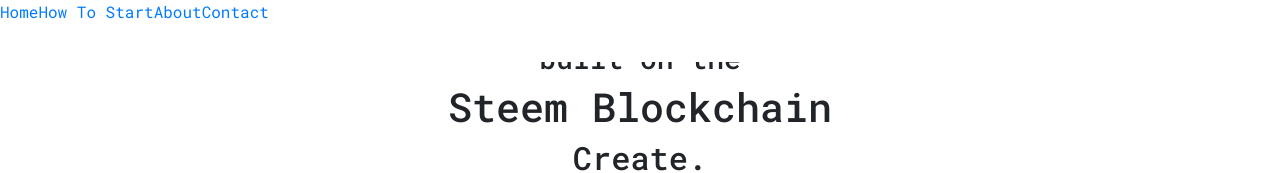
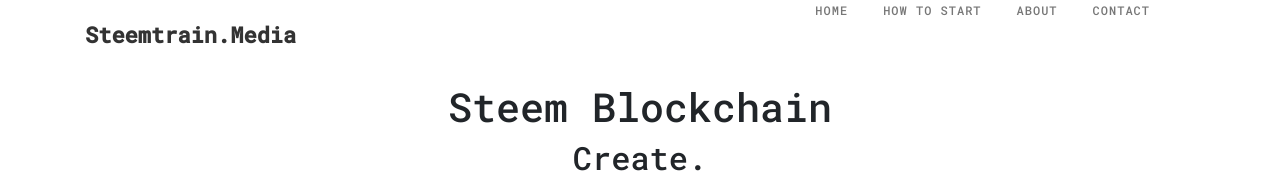
Before and after one commit to knowerlittle/steemtrain-media, a Vue app: page / in a window 1280 px wide. Shown: the top 173 px of the page. Built offline with nearby package versions, Linux system fonts and the light colour scheme.

Commit message:
WIP: Navigation menu

```diff
--- /dev/null
+++ b/src/assets/variables.scss
@@ -0,0 +1 @@
+$primary: #ff5858;
--- a/src/components/Navigation.vue
+++ b/src/components/Navigation.vue
@@ -1,9 +1,50 @@
 <template>
   <header id="topnav" class="defaultscroll">
-    <router-link to="/">Home</router-link>
-    <router-link to="/start">How To Start</router-link>
-    <router-link to="/about">About</router-link>
-    <router-link to="/contact">Contact</router-link>
+    <div class="container">
+
+      <!-- Logo -->
+      <div>
+        <router-link to="/" class="logo">
+          Steemtrain.Media
+        </router-link>
+      </div>
+      <!-- Logo -->
+
+      <div class="menu-extras">
+        <div class="menu-item">
+          <!-- Mobile Toggle -->
+          <a class="navbar-toggle">
+            <div class="lines">
+              <span></span>
+              <span></span>
+              <span></span>
+            </div>
+          </a>
+          <!-- Mobile Toggle -->
+        </div>
+      </div>
+
+      <div id="navigation">
+        <ul class="navigation-menu">
+          <li class="has-submenu">
+            <router-link to="/">Home</router-link>
+          </li>
+
+          <li class="has-submenu">
+            <router-link to="/start">How To Start</router-link>
+          </li>
+
+          <li class="has-submenu">
+            <router-link to="/about">About</router-link>
+          </li>
+
+          <li class="has-submenu">
+            <router-link to="/contact">Contact</router-link>
+          </li>
+        </ul>
+      </div>
+
+    </div>
   </header>
 </template>
 
@@ -14,16 +55,172 @@
 </script>
 
 <style scoped lang="scss">
+@import 'src/assets/variables';
+
+a {
+  color: #777777
+}
+
 #topnav {
   position: fixed;
   right: 0;
   left: 0;
   top: 0;
   z-index: 1030;
-  background-color: #ffffff;
+  background-color: white;
   border: 0;
   // -webkit-transition: all .5s ease;
-  // transition: all .5s ease;
+  transition: all .5s ease;
   min-height: 62px;
+
+  .navigation-menu {
+    float: right;
+    list-style: none;
+    margin: 0;
+    padding: 0;
+
+    li {
+      float: left;
+      display: block;
+      position: relative;
+      margin: 0 5px;
+
+      a {
+        display: block;
+        font-size: 12px;
+        color: #777777;
+        font-weight: 500;
+        text-transform: uppercase;
+        letter-spacing: 1px;
+        -webkit-transition: all .3s ease;
+        transition: all .3s ease;
+        line-height: 20px;
+        padding-left: 10px;
+        padding-right: 15px;
+      }
+
+      .submenu li a i {
+        margin-right: 10px;
+        font-size: 14px;
+      }
+
+    }
+  }
+
+  .logo {
+    float: left;
+    line-height: 70px;
+    -webkit-transition: all .3s ease;
+    transition: all .3s ease;
+    color: #333;
+    font-weight: 700;
+    font-size: 22px;
+  }
+
+  .menu-extras {
+    float: right;
+  }
+
+  .has-submenu.active .submenu li.active > a {
+    color: $primary;
+  }
+
+  .has-submenu.active a {
+    color: $primary;
+  }
+
+  .has-submenu.active .menu-arrow {
+    border-color: $primary;
+  }
+
+  .navbar-toggle {
+    border: 0;
+    position: relative;
+    padding: 0;
+    margin: 0;
+    cursor: pointer;
+
+    .lines {
+      width: 25px;
+      display: block;
+      position: relative;
+      margin: 28px auto;
+      height: 15px;
+    }
+
+    span {
+      height: 2px;
+      width: 100%;
+      background-color: white;
+      display: block;
+      margin-bottom: 5px;
+      -webkit-transition: -webkit-transform .5s ease;
+      transition: -webkit-transform .5s ease;
+      transition: transform .5s ease, -webkit-transform .5s ease;
+
+      :last-child {
+        margin-bottom: 0;
+      }
+    }
+
+  }
+
+  .navbar-toggle.open span {
+    position: absolute;
+
+    :first-child {
+      top: 6px;
+      -webkit-transform: rotate(45deg);
+      transform: rotate(45deg);
+    }
+
+    :nth-child(2) {
+      visibility: hidden;
+    }
+
+    :last-child {
+      width: 100%;
+      top: 6px;
+      -webkit-transform: rotate(-45deg);
+      transform: rotate(-45deg);
+    }
+
+    :hover {
+      background-color: #19b798;
+    }
+  }
+
+
+}
+
+.has-submenu {
+  position: relative;
+}
+
+@media (min-width: 992px) {
+  #topnav #navigation {
+    display: block !important;
+  }
+}
+
+@media (max-width: 991px) {
+  #navigation {
+    position: absolute;
+    top: 70px;
+    left: 0;
+    width: 100%;
+    display: none;
+    height: auto;
+    padding-bottom: 0;
+    overflow: auto;
+    border-top: 1px solid #f0f0f0;
+    border-bottom: 1px solid #f0f0f0;
+    background-color:white;
+
+    .open {
+      display: block;
+      overflow-y: auto;
+    }
+  }
 }
 </style>
```
